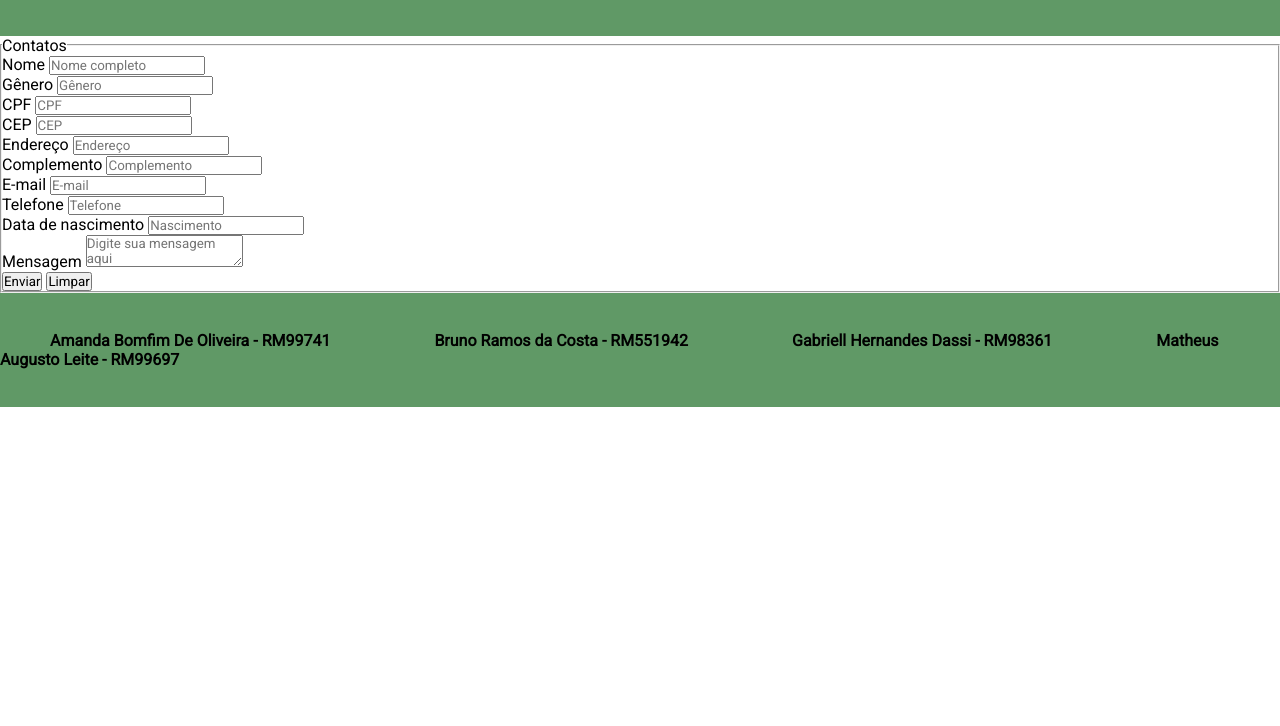
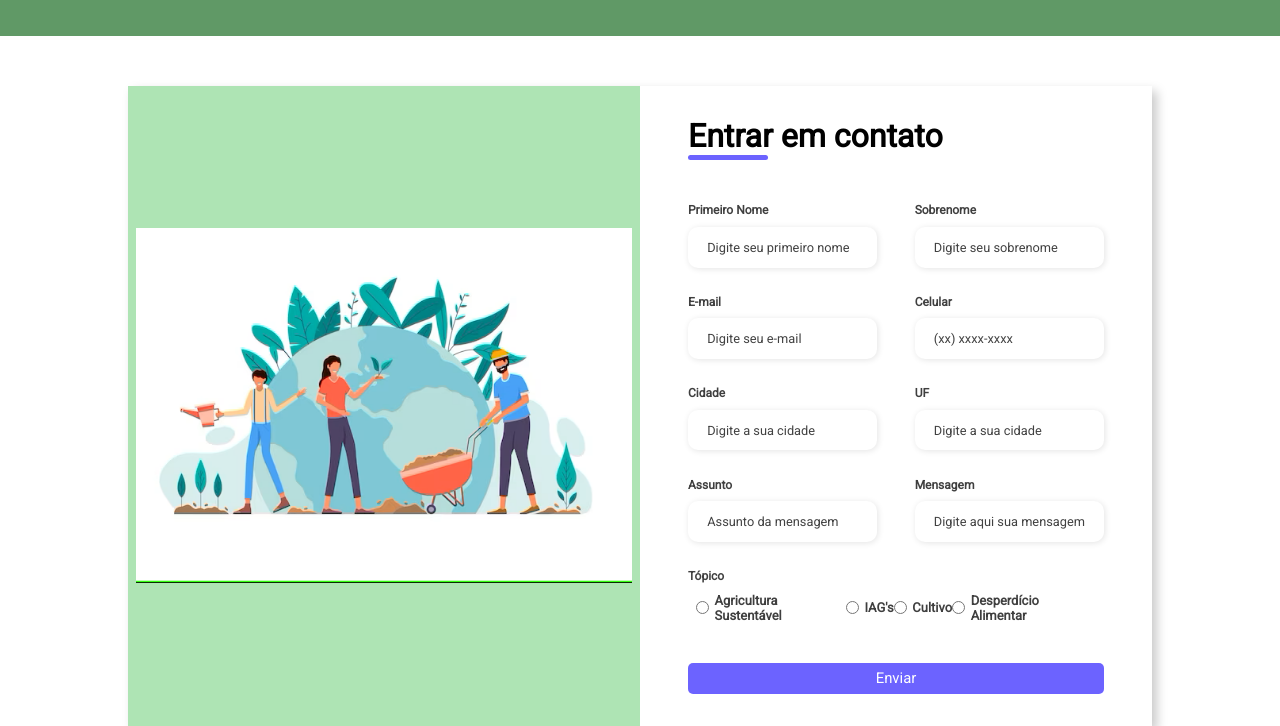
Before and after one commit to amandabomfim/GlobalSolution, a plain HTML site: page pages/contato.html in a window 1280 px wide. Shown: the part 226-952 px from the top of the page. Before the commit the page ends 800 px from the top, so only its background shows below. Drawn offline with Linux system fonts and the light colour scheme; files whose address does not match are found by name.

Commit message:
Formulário de contato incluído no site

```diff
--- a/css/estilo.css
+++ b/css/estilo.css
@@ -190,7 +190,163 @@ footer {
 
 }
 
+/******************************** PÁGINA DE CONTATO****/
 
+.container-contato {
+  display: flex;
+  justify-content: center;
+  width: 80%;
+  height: 80vh;
+  display: flex;
+  box-shadow: 5px 5px 10px rgba(0, 0, 0, 0.212);
+  margin: 50px auto;
+}
+
+.form-image {
+  width: 50%;
+  display: flex;
+  justify-content: center;
+  align-items: center;
+  background-color: #9fdfa6d7;
+  padding: 1rem;
+}
+
+.form-image img {
+  width: 31rem;
+}
+
+.form {
+  width: 50%;
+  display: flex;
+  flex-direction: column;
+  justify-content: center;
+  align-items: center;
+  background-color: #fff;
+  padding: 3rem;
+}
+
+.form-header {
+  margin-bottom: 3rem;
+  display: flex;
+  justify-content: space-between;
+}
+
+.login-button {
+  display: flex;
+  align-items: center;
+}
+
+.login-button button {
+  border: none;
+  background-color: #6c63ff;
+  padding: 0.4rem 1rem;
+  border-radius: 5px;
+  cursor: pointer;
+}
+
+.login-button button:hover {
+  background-color: #6b63fff1;
+}
+
+.login-button button a {
+  text-decoration: none;
+  font-weight: 500;
+  color: #fff;
+}
+
+.form-header h1::after {
+  content: '';
+  display: block;
+  width: 5rem;
+  height: 0.3rem;
+  background-color: #6c63ff;
+  margin: 0 auto;
+  position: absolute;
+  border-radius: 10px;
+}
+
+.input-group {
+  display: flex;
+  flex-wrap: wrap;
+  justify-content: space-between;
+}
+
+.input-box {
+  display: flex;
+  flex-direction: column;
+  margin-bottom: 1.1rem;
+}
+
+.input-box input {
+  margin: 0.6rem 0;
+  padding: 0.8rem 1.2rem;
+  border: none;
+  border-radius: 10px;
+  box-shadow: 1px 1px 6px #0000001c;
+  font-size: 0.8rem;
+}
+
+.input-box input:hover {
+  background-color: #eeeeee75;
+}
+
+.input-box input:focus-visible {
+  outline: 1px solid #6c63ff;
+}
+
+.input-box label,
+.topic-title h6 {
+  font-size: 0.75rem;
+  font-weight: 600;
+  color: #000000c0;
+}
+
+.input-box input::placeholder {
+  color: #000000be;
+}
+
+.topic-group {
+  display: flex;
+  justify-content: space-between;
+  margin-top: 0.62rem;
+  padding: 0 .5rem;
+}
+
+.topic-input {
+  display: flex;
+  align-items: center;
+}
+
+.topic-input input {
+  margin-right: 0.35rem;
+}
+
+.topic-input label {
+  font-size: 0.81rem;
+  font-weight: 600;
+  color: #000000c0;
+}
+
+.send-button button {
+  width: 100%;
+  margin-top: 2.5rem;
+  border: none;
+  background-color: #6c63ff;
+  padding: 0.40rem;
+  border-radius: 5px;
+  cursor: pointer;
+}
+
+.send-button button:hover {
+  background-color: #6b63fff1;
+}
+
+.send-button button a {
+  text-decoration: none;
+  font-size: 0.93rem;
+  font-weight: 500;
+  color: #fff;
+}
 /********************  BREAKPOINTS*/
 @media(max-width:1920px){
 
--- a/pages/contato.html
+++ b/pages/contato.html
@@ -32,58 +32,93 @@
 
     </header>
 
-    <div>
-        <form action="contatos.html" method="get">
-            <fieldset>
-                <legend>Contatos</legend>
-                <input type="hidden" name="token" value="seus-dados">
+    <body>
+        <div class="container-contato">
+            <div class="form-image">
+                <img src="../imgs/agricultura-sustentavel.png" alt="">
+            </div>
+            <div class="form">
+                <form action="#">
+                    <div class="form-header">
+                        <div class="title">
+                            <h1>Entrar em contato</h1>
+                        </div>
+                    </div>
 
-                <div>
-                    <label for="idNome">Nome</label>
-                    <input type="text" name="txtNome" id="idNome" placeholder="Nome completo">
+                    <div class="input-group">
+                        <div class="input-box">
+                            <label for="firstname">Primeiro Nome</label>
+                            <input id="firstname" type="text" name="firstname" placeholder="Digite seu primeiro nome"
+                                required>
                         </div>
-                <div>
-                    <label for="idGenero">Gênero</label>
-                    <input type="text" name="txtGenero" id="idGenero" placeholder="Gênero">
+
+                        <div class="input-box">
+                            <label for="lastname">Sobrenome</label>
+                            <input id="lastname" type="text" name="lastname" placeholder="Digite seu sobrenome"
+                                required>
                         </div>
-                <div>
-                    <label for="idCpf">CPF</label>
-                    <input type="text" name="txtCpf" id="idCpf" placeholder="CPF">
+                        <div class="input-box">
+                            <label for="email">E-mail</label>
+                            <input id="email" type="email" name="email" placeholder="Digite seu e-mail" required>
                         </div>
-                <div>
-                    <label for="idCep">CEP</label>
-                    <input type="text" name="txtCep" id="idCep" placeholder="CEP">
+
+                        <div class="input-box">
+                            <label for="number">Celular</label>
+                            <input id="number" type="tel" name="number" placeholder="(xx) xxxx-xxxx" required>
                         </div>
-                <div>
-                    <label for="idEndereco">Endereço</label>
-                    <input type="text" name="txtEndereco" id="idEndereco" placeholder="Endereço">
+                        <div class="input-box">
+                            <label for="city">Cidade</label>
+                            <input id="city" type="text" name="city" placeholder="Digite a sua cidade" required>
                         </div>
-                <div>
-                    <label for="idComplemento">Complemento</label>
-                    <input type="text" name="txtComplemento" id="idComplemento" placeholder="Complemento">
+                        <div class="input-box">
+                            <label for="UF">UF</label>
+                            <input id="UF" type="text" name="UF" placeholder="Digite a sua cidade" required>
                         </div>
-                <div>
-                    <label for="idEmail">E-mail</label>
-                    <input type="text" name="txtEmail" id="idEmail" placeholder="E-mail">
+                        <div class="input-box">
+                            <label for="topic">Assunto</label>
+                            <input id="topic" type="text" name="topic" placeholder="Assunto da mensagem" required>
                         </div>
-                <div>
-                    <label for="idTelefone">Telefone</label>
-                    <input type="text" name="txtTelefone" id="idTelefone" placeholder="Telefone">
+                        <div class="input-box">
+                            <label for="message">Mensagem</label>
+                            <input id="message" type="mensagem" name="message" placeholder="Digite aqui sua mensagem"
+                                required>
                         </div>
-                <div>
-                    <label for="idNascimento">Data de nascimento</label>
-                    <input type="text" name="txtNascimento" id="idNascimento" placeholder="Nascimento">
+
                     </div>
-                <div>
-                    <label for="idMensagem">Mensagem</label>
-                    <textarea name="txtMensagem" id="idMensagem" placeholder="Digite sua mensagem aqui"></textarea>
+
+                    <div class="topic-inputs">
+                        <div class="topic-title">
+                            <h6>Tópico</h6>
                         </div>
-                <div>
-                    <button type="submit" value="Enviar" id="btnEnviar">Enviar</button>
-                    <button type="reset" value="Limpar" id="btnLimpar">Limpar</button>
+
+                        <div class="topic-group">
+                            <div class="topic-input">
+                                <input id="female" type="radio" name="topic">
+                                <label for="female">Agricultura Sustentável</label>
                             </div>
-            </fieldset>
+
+                            <div class="topic-input">
+                                <input id="male" type="radio" name="topic">
+                                <label for="male">IAG's</label>
+                            </div>
+
+                            <div class="topic-input">
+                                <input id="others" type="radio" name="topic">
+                                <label for="others">Cultivo</label>
+                            </div>
+
+                            <div class="topic-input">
+                                <input id="none" type="radio" name="topic">
+                                <label for="none">Desperdício Alimentar</label>
+                            </div>
+                        </div>
+                    </div>
+
+                    <div class="send-button">
+                        <button><a href="#">Enviar</a></button>
+                    </div>
                 </form>
+            </div>
         </div>
         <footer>
             <div class="footer-content">
@@ -97,4 +132,5 @@
         </footer>
     </body>
 
+
 </html>
```
Also changed, not shown: imgs/agricultura-sustentavel.png (added). Lines whose indentation alone changed are shown as unchanged.
